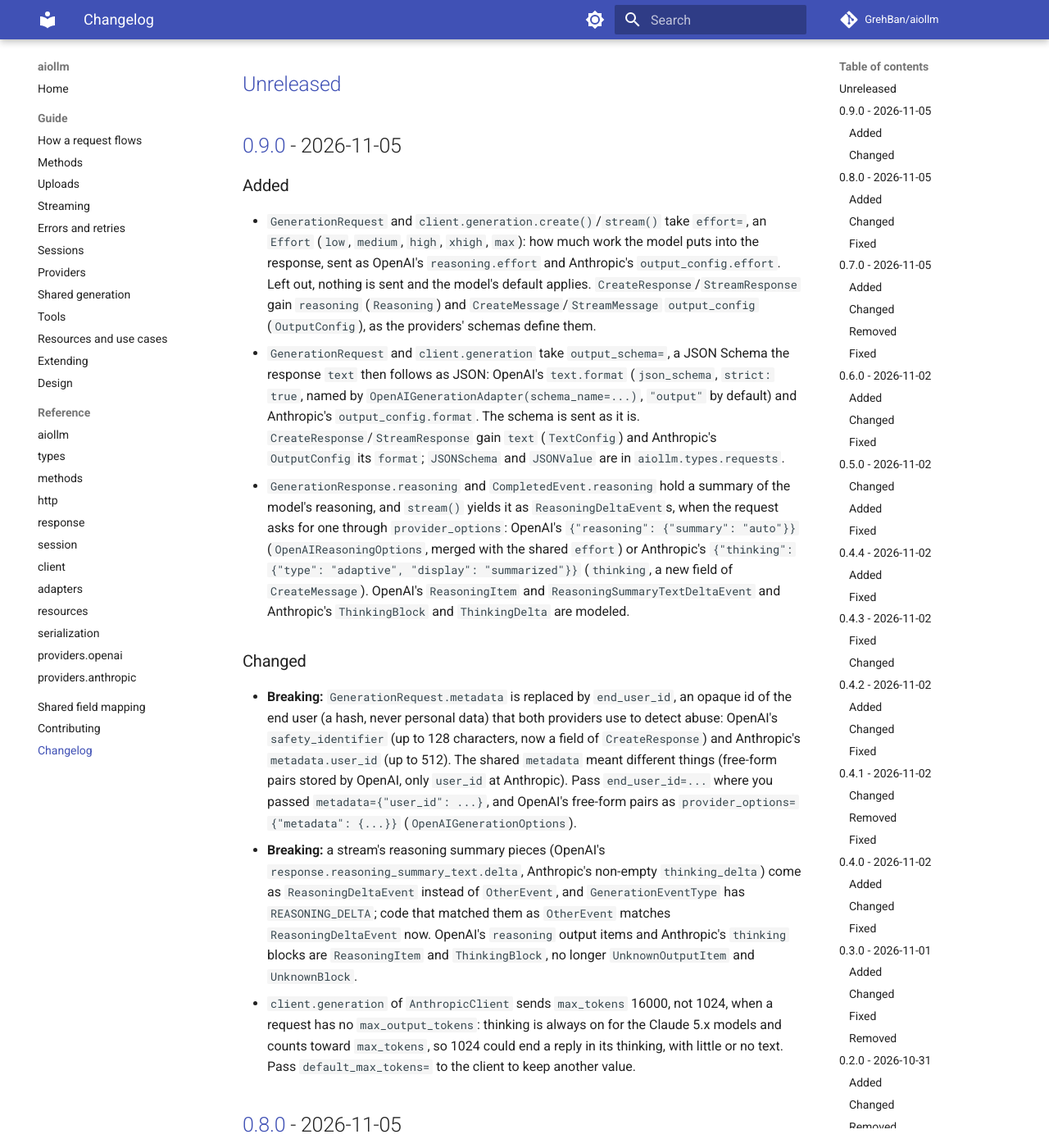
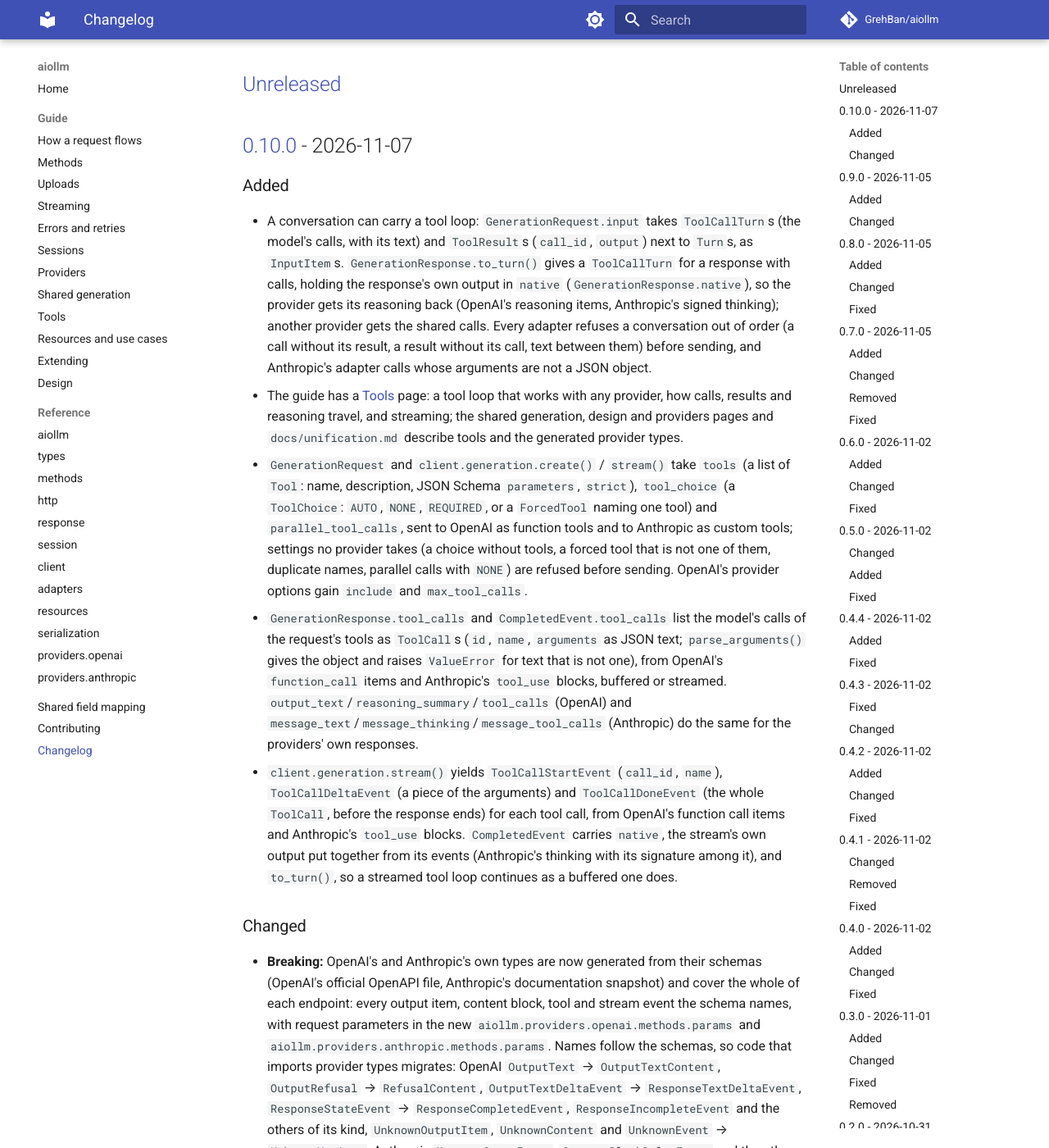
Before and after one commit to GrehBan/ai_api, an MkDocs documentation site: the page built from docs/changelog.md, in a window 1280 px wide and 1400 px high, scrolled down 202 px. Shown: the whole window at 82% size. Built offline with MkDocs 1.6.1 and Material for MkDocs 9.7.7, drawn with Linux system fonts in a browser that asks for light colours; comment, search, counter and statistics services are not loaded; some of the changed text lies outside the part shown.

Commit message:
Release 0.10.0
Function tools in the shared generation layer: Tool, ToolChoice,
ForcedTool, tool calls in responses and streams (start, argument
pieces, done), tool loops in the conversation with the provider's own
output sent back, and the order of calls and results checked before
sending. Provider types and request parameters are generated from the
providers' schemas (breaking: names follow the schemas). Anthropic's
tool_use finishes a message normally. A Tools guide page.

```diff
--- a/CHANGELOG.md
+++ b/CHANGELOG.md
@@ -8,6 +8,93 @@
 ## [Unreleased]
 
 <!-- towncrier release notes start -->
+
+## [0.10.0] - 2026-11-07
+
+### Added
+
+- A conversation can carry a tool loop: `GenerationRequest.input` takes
+  `ToolCallTurn`s (the model's calls, with its text) and `ToolResult`s
+  (`call_id`, `output`) next to `Turn`s, as `InputItem`s.
+  `GenerationResponse.to_turn()` gives a `ToolCallTurn` for a response with
+  calls, holding the response's own output in `native`
+  (`GenerationResponse.native`), so the provider gets its reasoning back
+  (OpenAI's reasoning items, Anthropic's signed thinking); another provider
+  gets the shared calls. Every adapter refuses a conversation out of order (a
+  call without its result, a result without its call, text between them) before
+  sending, and Anthropic's adapter calls whose arguments are not a JSON object.
+- The guide has a [Tools](https://grehban.github.io/aiollm/guide/tools/) page:
+  a tool loop that works with any provider, how calls, results and reasoning
+  travel, and streaming; the shared generation, design and providers pages and
+  `docs/unification.md` describe tools and the generated provider types.
+- `GenerationRequest` and `client.generation.create()` / `stream()` take
+  `tools` (a list of `Tool`: name, description, JSON Schema `parameters`,
+  `strict`), `tool_choice` (a `ToolChoice`: `AUTO`, `NONE`, `REQUIRED`, or a
+  `ForcedTool` naming one tool) and `parallel_tool_calls`, sent to OpenAI as
+  function tools and to Anthropic as custom tools; settings no provider takes
+  (a choice without tools, a forced tool that is not one of them, duplicate
+  names, parallel calls with `NONE`) are refused before sending. OpenAI's
+  provider options gain `include` and `max_tool_calls`.
+- `GenerationResponse.tool_calls` and `CompletedEvent.tool_calls` list the
+  model's calls of the request's tools as `ToolCall`s (`id`, `name`,
+  `arguments` as JSON text; `parse_arguments()` gives the object and raises
+  `ValueError` for text that is not one), from OpenAI's `function_call` items
+  and Anthropic's `tool_use` blocks, buffered or streamed.
+  `output_text`/`reasoning_summary`/`tool_calls` (OpenAI) and
+  `message_text`/`message_thinking`/`message_tool_calls` (Anthropic) do the
+  same for the providers' own responses.
+- `client.generation.stream()` yields `ToolCallStartEvent` (`call_id`, `name`),
+  `ToolCallDeltaEvent` (a piece of the arguments) and `ToolCallDoneEvent` (the
+  whole `ToolCall`, before the response ends) for each tool call, from OpenAI's
+  function call items and Anthropic's `tool_use` blocks. `CompletedEvent`
+  carries `native`, the stream's own output put together from its events
+  (Anthropic's thinking with its signature among it), and `to_turn()`, so a
+  streamed tool loop continues as a buffered one does.
+
+### Changed
+
+- **Breaking:** OpenAI's and Anthropic's own types are now generated from their
+  schemas (OpenAI's official OpenAPI file, Anthropic's documentation snapshot)
+  and cover the whole of each endpoint: every output item, content block, tool
+  and stream event the schema names, with request parameters in the new
+  `aiollm.providers.openai.methods.params` and
+  `aiollm.providers.anthropic.methods.params`. Names follow the schemas, so
+  code that imports provider types migrates: OpenAI `OutputText` →
+  `OutputTextContent`, `OutputRefusal` → `RefusalContent`,
+  `OutputTextDeltaEvent` → `ResponseTextDeltaEvent`, `ResponseStateEvent` →
+  `ResponseCompletedEvent`, `ResponseIncompleteEvent` and the others of its
+  kind, `UnknownOutputItem`, `UnknownContent` and `UnknownEvent` →
+  `UnknownVariant`; Anthropic `MessageStartEvent`, `ContentBlockDeltaEvent` and
+  the other events → `RawMessageStartEvent`, `RawContentBlockDeltaEvent`, ...,
+  `MessageDelta` → `Delta`, `StopDetails` → `RefusalStopDetails`,
+  `UnknownBlock`, `UnknownDelta` and `UnknownEvent` → `UnknownVariant`, and a
+  `ping` is an `UnknownVariant`; `MessageParam`, `ResponseParams`, `Reasoning`,
+  `TextConfig` and the other request `TypedDict`s give way to the generated
+  models, which take dicts at run time and refuse unknown keys.
+  `Response.output_text`, `Response.reasoning_summary`, `Message.text` and
+  `Message.thinking` are gone: OpenAI's `output_text` is a schema field the API
+  leaves out, so use `output_text()` and `reasoning_summary()` from
+  `aiollm.providers.openai.adapters` and `message_text()` and
+  `message_thinking()` from `aiollm.providers.anthropic.adapters`. The types
+  follow the schemas strictly: OpenAI's `usage` needs its
+  `input_tokens_details` and `output_tokens_details` and an `output_text` part
+  its `annotations` and `logprobs`, Anthropic's `message_delta` its `usage`,
+  and an Anthropic turn may be a `system` one. The early checks the schemas do
+  not state stay: OpenAI's `metadata` limits, and Anthropic's at least one
+  turn, `max_tokens` from 0 and `metadata.user_id` up to 512 characters.
+- **Breaking:** `Turn` has a `type` field (`"text"`), which shows in its `repr`
+  and `model_dump()`; a dict without `type` still reads as a `Turn`.
+  `GenerationResponse.to_turn()` returns `Turn | ToolCallTurn` and raises
+  `ValueError` for a response with calls that stopped early. The adapters'
+  `input_conversion` takes a list of `InputItem`s instead of `Turn`s, so a
+  custom conversion handles the new items; `GenerationRequest.input` and the
+  `input` of `create()` / `stream()` are typed `str | Sequence[InputItem]`, so
+  a `list[Turn]` still type-checks. `ToolCall` moved to `aiollm.types.requests`
+  (it is still in `aiollm`).
+- An Anthropic message that stops with `stop_reason: "tool_use"` now finishes
+  normally: `incomplete_reason` and `raw_incomplete_reason` are `None`, as for
+  a `completed` OpenAI response with function calls, since the model is waiting
+  for the tool results.
 
 ## [0.9.0] - 2026-11-05
 
@@ -1019,7 +1106,8 @@
 | `ai_api.providers.openai.client.api.openai` | `ai_api.providers.openai.api` |
 | `ai_api.providers.openai.client.exceptions.error_resolver.openai` | `ai_api.providers.openai.resolver` |
 
-[Unreleased]: https://github.com/GrehBan/aiollm/compare/v0.9.0...HEAD
+[Unreleased]: https://github.com/GrehBan/aiollm/compare/v0.10.0...HEAD
+[0.10.0]: https://github.com/GrehBan/aiollm/compare/v0.9.0...v0.10.0
 [0.9.0]: https://github.com/GrehBan/aiollm/compare/v0.8.0...v0.9.0
 [0.8.0]: https://github.com/GrehBan/aiollm/compare/v0.7.0...v0.8.0
 [0.7.0]: https://github.com/GrehBan/aiollm/compare/v0.6.0...v0.7.0
```
Also changed, not shown: CHANGES/+anthropic-tool-use-finish.changed.md (deleted, +0 -1 lines), CHANGES/+generated-provider-types.changed.md (deleted, +0 -1 lines), CHANGES/+tool-calls.added.md (deleted, +0 -1 lines), CHANGES/+tool-loop.added.md (deleted, +0 -1 lines), CHANGES/+tool-loop.changed.md (deleted, +0 -1 lines), CHANGES/+tool-stream.added.md (deleted, +0 -1 lines), CHANGES/+tools-docs.added.md (deleted, +0 -1 lines), CHANGES/+tools-request.added.md (deleted, +0 -1 lines), CLAUDE.md (+1 -1 lines), README.md (+1 -1 lines), 1 other file.
